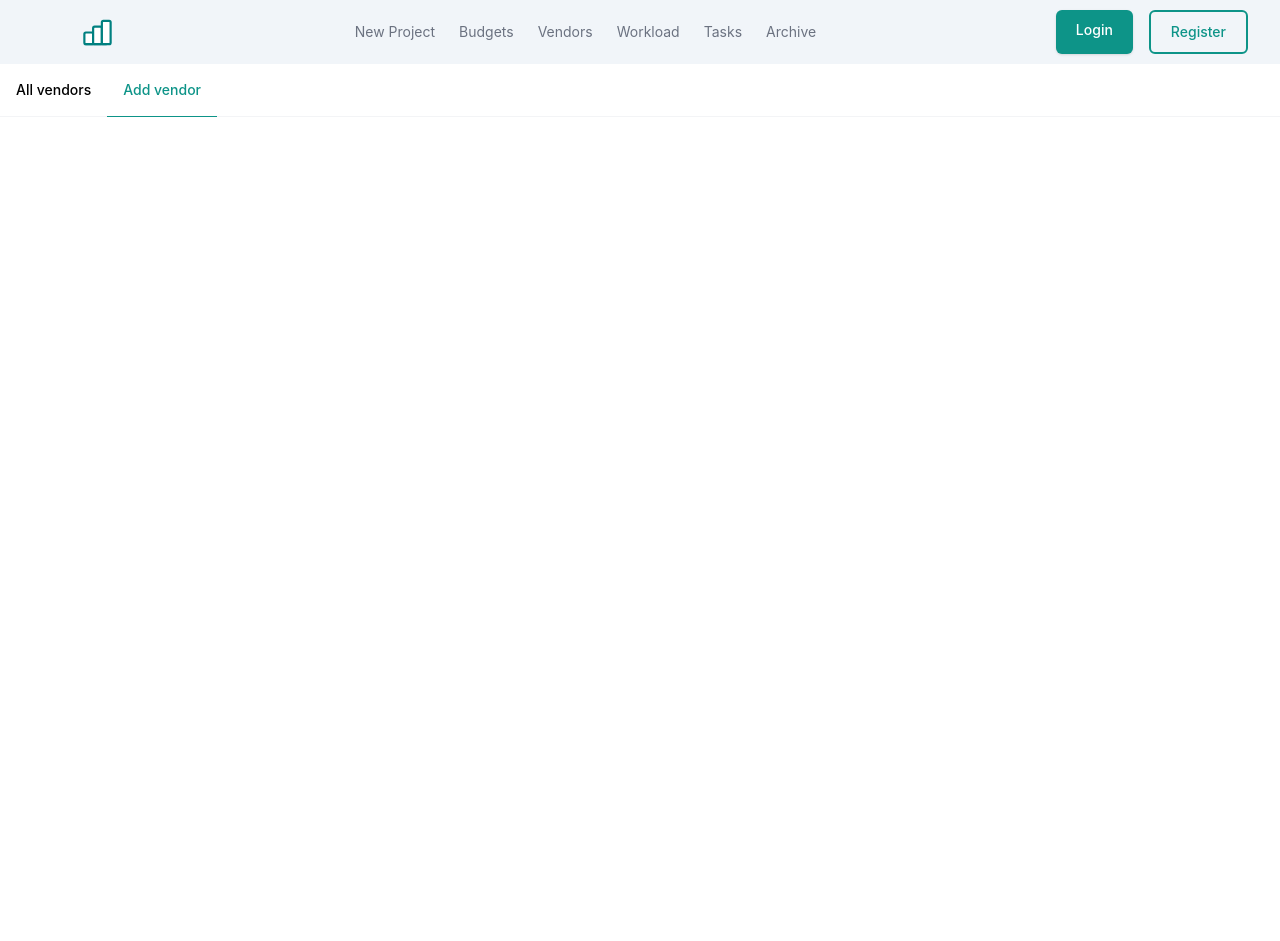
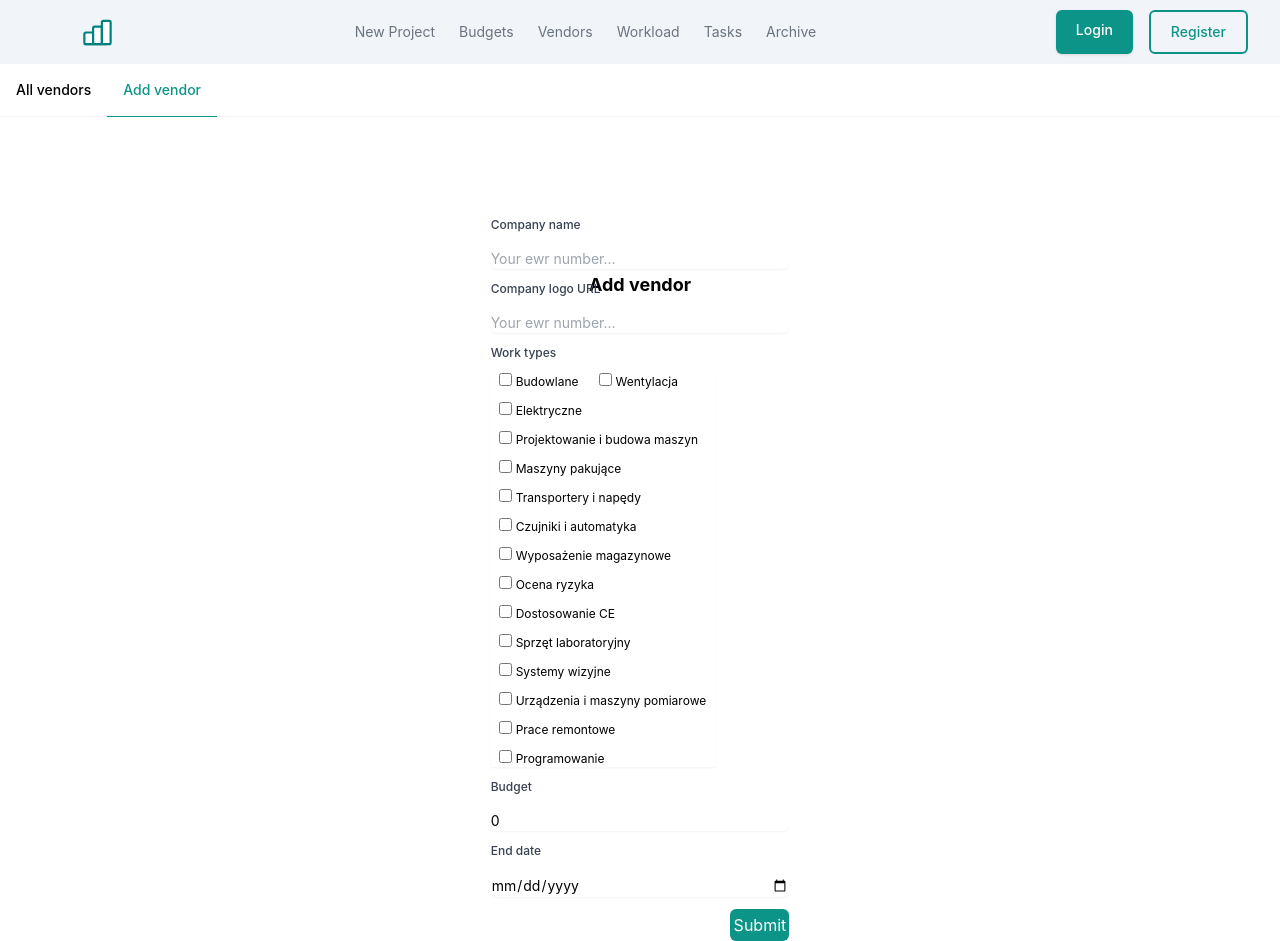
Before and after one commit to cukier91/projectManagement, a Next.js app: page /vendorslist/addvendor in a window 1280 px wide. Before the commit the page ends 800 px from the top, so only its background shows below. Built offline with nearby package versions, Linux system fonts and the light colour scheme; data requests are answered from the project's data file; what @supabase/auth-helpers-react would draw is missing.

Commit message:
form do dodawania dostawcy

```diff
--- a/db.json
+++ b/db.json
@@ -45,5 +45,67 @@
 			"id": 4,
 			"name": "OPEX"
 		}
+	],
+	"worktypes": [
+		{
+			"id": 1,
+			"name": "Budowlane"
+		},
+		{
+			"id": 2,
+			"name": "Wentylacja"
+		},
+		{
+			"id": 3,
+			"name": "Elektryczne"
+		},
+		{
+			"id": 4,
+			"name": "Projektowanie i budowa maszyn"
+		},
+		{
+			"id": 5,
+			"name": "Maszyny pakujące"
+		},
+		{
+			"id": 6,
+			"name": "Transportery i napędy"
+		},
+		{
+			"id": 7,
+			"name": "Czujniki i automatyka"
+		},
+		{
+			"id": 8,
+			"name": "Wyposażenie magazynowe"
+		},
+		{
+			"id": 9,
+			"name": "Ocena ryzyka"
+		},
+		{
+			"id": 10,
+			"name": "Dostosowanie CE"
+		},
+		{
+			"id": 11,
+			"name": "Sprzęt laboratoryjny"
+		},
+		{
+			"id": 12,
+			"name": "Systemy wizyjne"
+		},
+		{
+			"id": 13,
+			"name": "Urządzenia i maszyny pomiarowe"
+		},
+		{
+			"id": 14,
+			"name": "Prace remontowe"
+		},
+		{
+			"id": 15,
+			"name": "Programowanie"
+		}
 	]
 }
--- a/pages/vendorslist/addvendor.tsx
+++ b/pages/vendorslist/addvendor.tsx
@@ -1,9 +1,52 @@
+import { Field, Form, Formik } from 'formik';
 import Link from 'next/link';
-import React from 'react';
+import React, { useEffect, useState } from 'react';
 import VendorsList from '.';
 
+interface Values {
+	name: string;
+	endDate: string;
+	ewr: string;
+	type: string;
+	budget: number;
+	isArchived: boolean;
+	wbs: Array<object>;
+}
+interface TypeResponse {
+	id: number;
+	name: string;
+}
+
 export default function AddVendor() {
+	const [workType, setWorkType] = useState<TypeResponse[]>([]);
+
+	async function handleSubmit(values: Values) {
+		const response = await fetch('http://localhost:3000/projects', {
+			method: 'post',
+			headers: {
+				'Content-Type': 'application/json',
+			},
+			body: JSON.stringify(values),
+		});
+		console.log(response.json());
+	}
+
+	async function getType() {
+		const response = await fetch('http://localhost:3000/worktypes');
+		const json = await response.json();
+		setWorkType(json as TypeResponse[]);
+	}
+
+	useEffect(() => {
+		try {
+			getType();
+		} catch (error) {
+			console.log(error);
+		}
+	}, []);
+
 	return (
+		<>
 			<nav className="flex border-b border-gray-100 text-sm font-medium">
 				<Link href={`/vendorslist`}>
 					<a className="-mb-px border-b border-transparent p-4 hover:text-teal-600">
@@ -16,5 +59,114 @@ export default function AddVendor() {
 					</a>
 				</Link>
 			</nav>
+			<div className="flex justify-center flex-col sm:h-screen items-center">
+				<p className=" h-3 text-lg font-bold mb-12 sm:mb-24 mt-5 md:mt-2">
+					{' '}
+					Add vendor
+				</p>
+				<Formik<Values>
+					initialValues={{
+						name: '',
+						endDate: '',
+						ewr: '',
+						type: '',
+						budget: 0,
+						isArchived: false,
+						wbs: [],
+					}}
+					onSubmit={handleSubmit}
+				>
+					<Form className="flex flex-col w-2/3 md:px-16 justify-center align-middle gap-3 mt-5 md:mt-2 md:w-1/3 md:h-96">
+						<label
+							htmlFor="ewr"
+							className="block text-xs font-medium text-gray-700"
+						>
+							Company name
+						</label>
+						<Field
+							type="text"
+							id="ewr"
+							name="ewr"
+							placeholder="Your ewr number..."
+							className="mt-1 w-full rounded-md border-gray-200 shadow-sm sm:text-sm"
+						/>
+						<label
+							htmlFor="name"
+							className="block text-xs font-medium text-gray-700"
+						>
+							Company logo URL
+						</label>
+						<Field
+							type="text"
+							id="name"
+							name="name"
+							placeholder="Your ewr number..."
+							className="mt-1 w-full rounded-md border-gray-200 shadow-sm sm:text-sm"
+						/>
+
+						<div
+							id="checkbox-group"
+							className="block text-xs font-medium text-gray-700"
+						>
+							Work types
+						</div>
+						<div
+							role="group"
+							className="flex gap-3 flex-wrap border-gray-200 shadow-sm text-xs sm:w-3/4"
+							aria-labelledby="checkbox-group"
+						>
+							{workType.map((type) => {
+								return (
+									<label key={type.id} className="px-0 ml-2">
+										<Field
+											className="accent-teal-600 mr-1"
+											type="checkbox"
+											name="type"
+											value={type.name}
+										/>
+										{type.name}
+									</label>
+								);
+							})}
+						</div>
+						<label
+							htmlFor="budget"
+							className="block text-xs font-medium text-gray-700"
+						>
+							Budget
+						</label>
+						<Field
+							className="mt-1 w-full rounded-md border-gray-200 shadow-sm sm:text-sm"
+							id="budget"
+							name="budget"
+							placeholder="5 000 000"
+							type="number"
+							//step="0.1"
+							min={0}
+						/>
+						<label
+							htmlFor="endDate"
+							className="block text-xs font-medium text-gray-700"
+						>
+							End date
+						</label>
+						<Field
+							className="mt-1 w-full rounded-md border-gray-200 shadow-sm sm:text-sm"
+							id="endDate"
+							name="endDate"
+							type="date"
+						/>
+						<span className="flex justify-end">
+							<button
+								className=" bg-teal-600 w-2/5 md:w-1/5  text-white px-1 py-1 rounded-md"
+								type="submit"
+							>
+								Submit
+							</button>
+						</span>
+					</Form>
+				</Formik>
+			</div>
+		</>
 	);
 }
```
Lines whose indentation alone changed are shown as unchanged.
